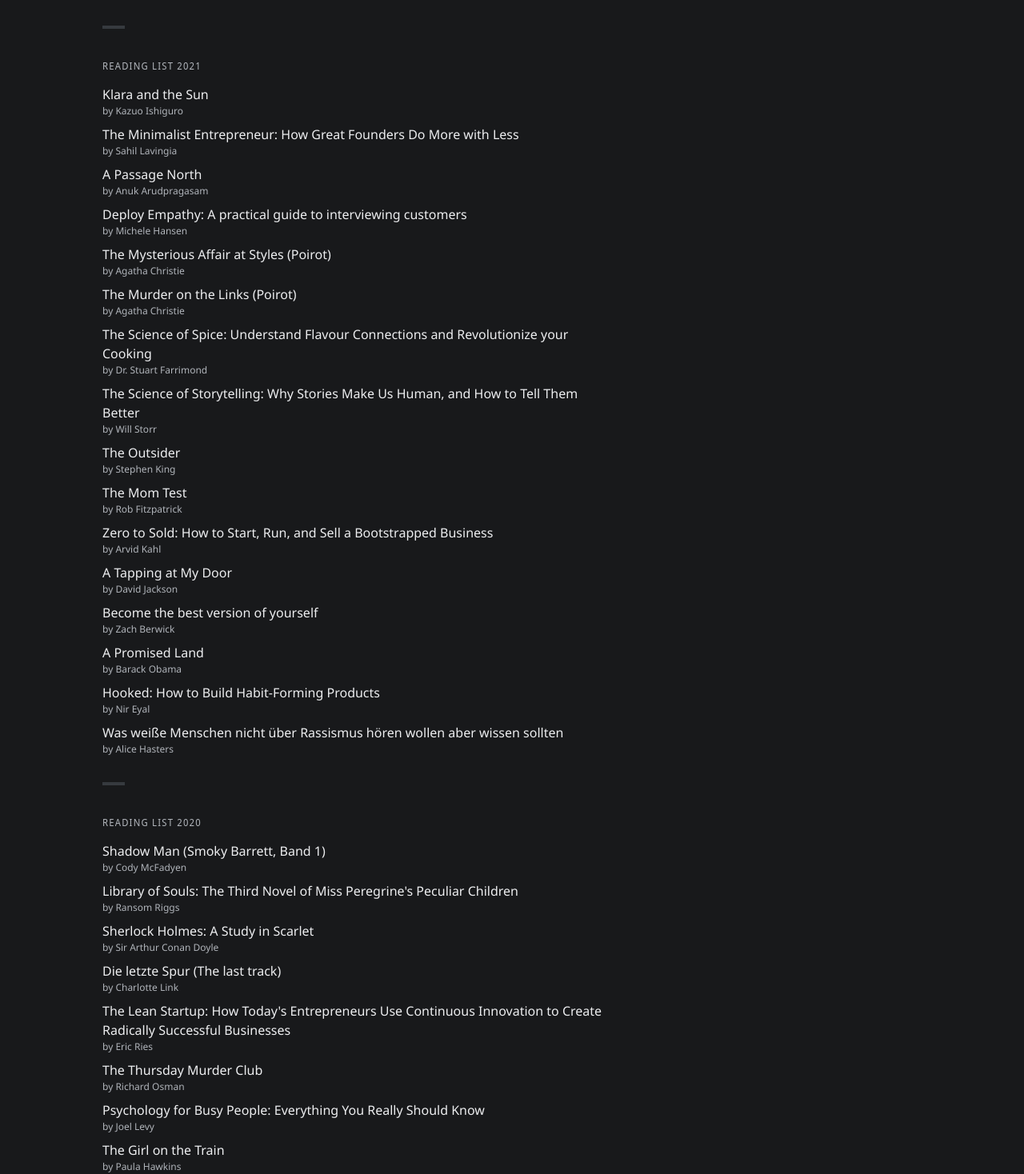
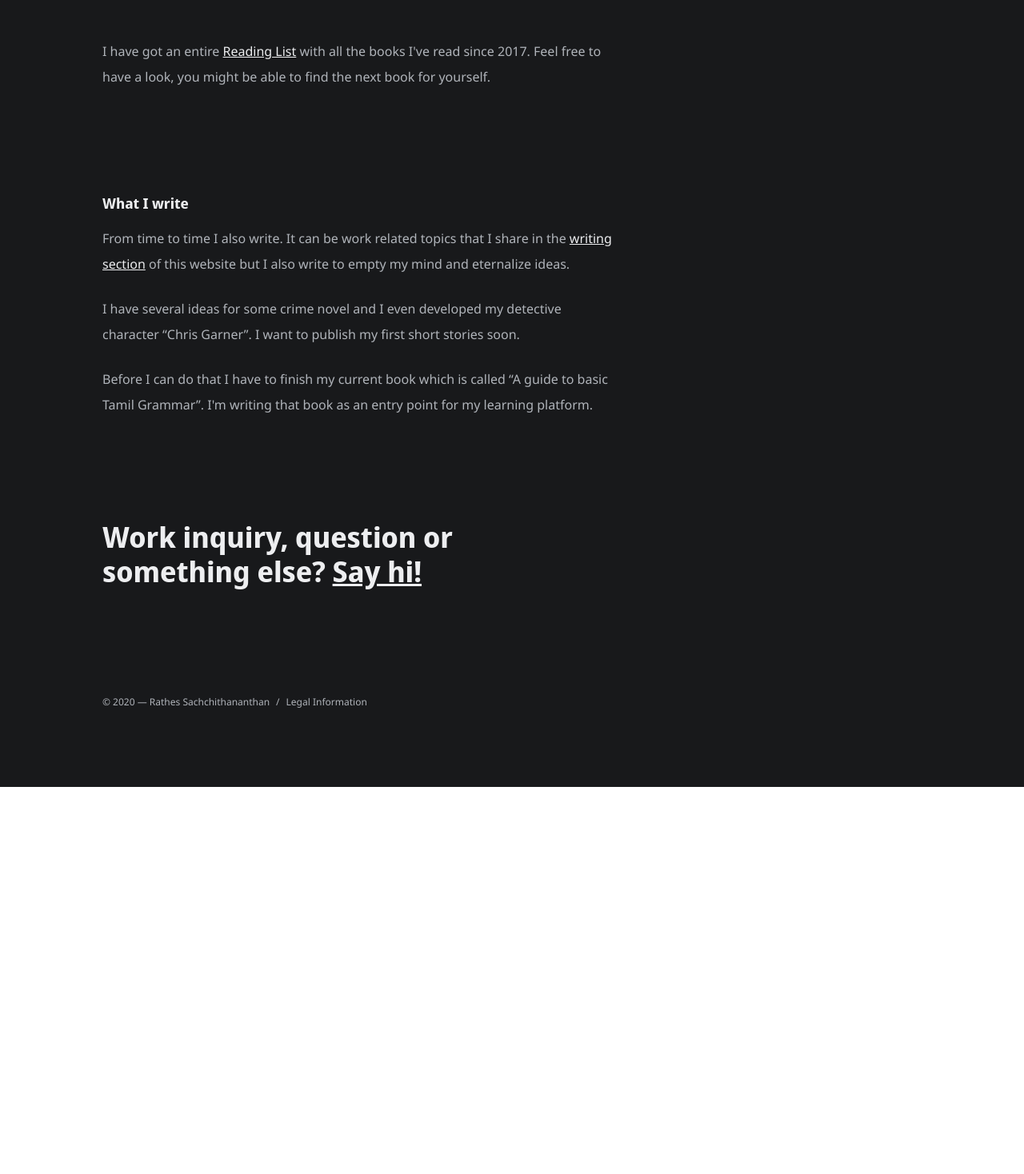
Before and after one commit to rathesDot/rathes.me, a Next.js app: page /about in a window 1280 px wide. Shown: the part 1804-3272 px from the top of the page at 80% size. After the commit the page ends 2788 px from the top, so only its background shows below. Built offline with nearby package versions, Linux system fonts and the light colour scheme.

Commit message:
💄 Replace book list with link to reading list

```diff
--- a/src/pages/about.tsx
+++ b/src/pages/about.tsx
@@ -31,6 +31,7 @@ const SayHiContainer = styled("section", {
 })
 
 const ReadingList = styled("div", {
+  marginBottom: "$12",
   marginTop: "$12",
 })
 
@@ -109,144 +110,19 @@ const AboutMe: React.FC<NextPage> = () => (
               Immortals of Meluha
             </ListItem>
           </List>
-          <Separator />
-          <List title="Reading List 2021">
-            <ListItem
-              subtitle="by Kazuo Ishiguro"
-              link="https://amzn.to/31pndoX"
-            >
-              Klara and the Sun
-            </ListItem>
-            <ListItem
-              subtitle="by Sahil Lavingia"
-              link="https://amzn.to/3xTzrCm"
-            >
-              The Minimalist Entrepreneur: How Great Founders Do More with Less
-            </ListItem>
-            <ListItem
-              subtitle="by Anuk Arudpragasam"
-              link="https://amzn.to/3DhX9Jh"
-            >
-              A Passage North
-            </ListItem>
-            <ListItem
-              subtitle="by Michele Hansen"
-              link="https://amzn.to/3ss7rCX"
-            >
-              Deploy Empathy: A practical guide to interviewing customers
-            </ListItem>
-            <ListItem
-              subtitle="by Agatha Christie"
-              link="https://amzn.to/2VXdSSc"
-            >
-              The Mysterious Affair at Styles (Poirot)
-            </ListItem>
-            <ListItem
-              subtitle="by Agatha Christie"
-              link="https://amzn.to/3AFGmPq"
-            >
-              The Murder on the Links (Poirot)
-            </ListItem>
-            <ListItem
-              subtitle="by Dr. Stuart Farrimond"
-              link="https://amzn.to/3h8h58m"
-            >
-              The Science of Spice: Understand Flavour Connections and
-              Revolutionize your Cooking
-            </ListItem>
-            <ListItem subtitle="by Will Storr" link="https://amzn.to/3ggjAXd">
-              The Science of Storytelling: Why Stories Make Us Human, and How to
-              Tell Them Better
-            </ListItem>
-            <ListItem subtitle="by Stephen King" link="https://amzn.to/3giQV3P">
-              The Outsider
-            </ListItem>
-            <ListItem
-              subtitle="by Rob Fitzpatrick"
-              link="https://amzn.to/3n4Wbtr"
-            >
-              The Mom Test
-            </ListItem>
-            <ListItem subtitle="by Arvid Kahl" link="https://amzn.to/2POo9xh">
-              Zero to Sold: How to Start, Run, and Sell a Bootstrapped Business
-            </ListItem>
-            <ListItem
-              subtitle="by David Jackson"
-              link="https://uk.bookshop.org/a/6216/9781785761089"
-            >
-              A Tapping at My Door
-            </ListItem>
-            <ListItem
-              subtitle="by Zach Berwick"
-              link="https://www.linkedin.com/in/zach-berwick-b29a6892"
-            >
-              Become the best version of yourself
-            </ListItem>
-            <ListItem
-              subtitle="by Barack Obama"
-              link="https://uk.bookshop.org/a/6216/9780241491515"
-            >
-              A Promised Land
-            </ListItem>
-            <ListItem
-              subtitle="by Nir Eyal"
-              link="https://uk.bookshop.org/a/6216/9780241184837"
-            >
-              Hooked: How to Build Habit-Forming Products
-            </ListItem>
-            <ListItem
-              subtitle="by Alice Hasters"
-              link="https://amzn.to/3jzyjfW"
-            >
-              Was weiße Menschen nicht über Rassismus hören wollen aber wissen
-              sollten
-            </ListItem>
-          </List>
-          <Separator />
-          <List title="Reading List 2020">
-            <ListItem
-              subtitle="by Cody McFadyen"
-              link="https://amzn.to/2tw7Zxp"
-            >
-              Shadow Man (Smoky Barrett, Band 1)
-            </ListItem>
-            <ListItem subtitle="by Ransom Riggs" link="https://amzn.to/2MYAfj6">
-              Library of Souls: The Third Novel of Miss Peregrine's Peculiar
-              Children
-            </ListItem>
-            <ListItem
-              subtitle="by Sir Arthur Conan Doyle"
-              link="https://amzn.to/37vaKhk"
-            >
-              Sherlock Holmes: A Study in Scarlet
-            </ListItem>
-            <ListItem
-              subtitle="by Charlotte Link"
-              link="https://amzn.to/2U8dFbw"
-            >
-              Die letzte Spur (The last track)
-            </ListItem>
-            <ListItem subtitle="by Eric Ries" link="https://amzn.to/2uresu3">
-              The Lean Startup: How Today's Entrepreneurs Use Continuous
-              Innovation to Create Radically Successful Businesses
-            </ListItem>
-            <ListItem
-              subtitle="by Richard Osman"
-              link="https://amzn.to/343YBzt"
-            >
-              The Thursday Murder Club
-            </ListItem>
-            <ListItem subtitle="by Joel Levy" link="https://amzn.to/30cRK5C">
-              Psychology for Busy People: Everything You Really Should Know
-            </ListItem>
-            <ListItem
-              subtitle="by Paula Hawkins"
-              link="https://amzn.to/2T4pQ8d"
-            >
-              The Girl on the Train
-            </ListItem>
-          </List>
         </ReadingList>
+        <Paragraph>
+          I have got an entire{" "}
+          <RouterLink href="/reading-list">
+            <a>
+              <Text color="slate12" underlined>
+                Reading List
+              </Text>
+            </a>
+          </RouterLink>{" "}
+          with all the books I've read since 2017. Feel free to have a look, you
+          might be able to find the next book for yourself.
+        </Paragraph>
       </Section>
 
       <Section>
```
